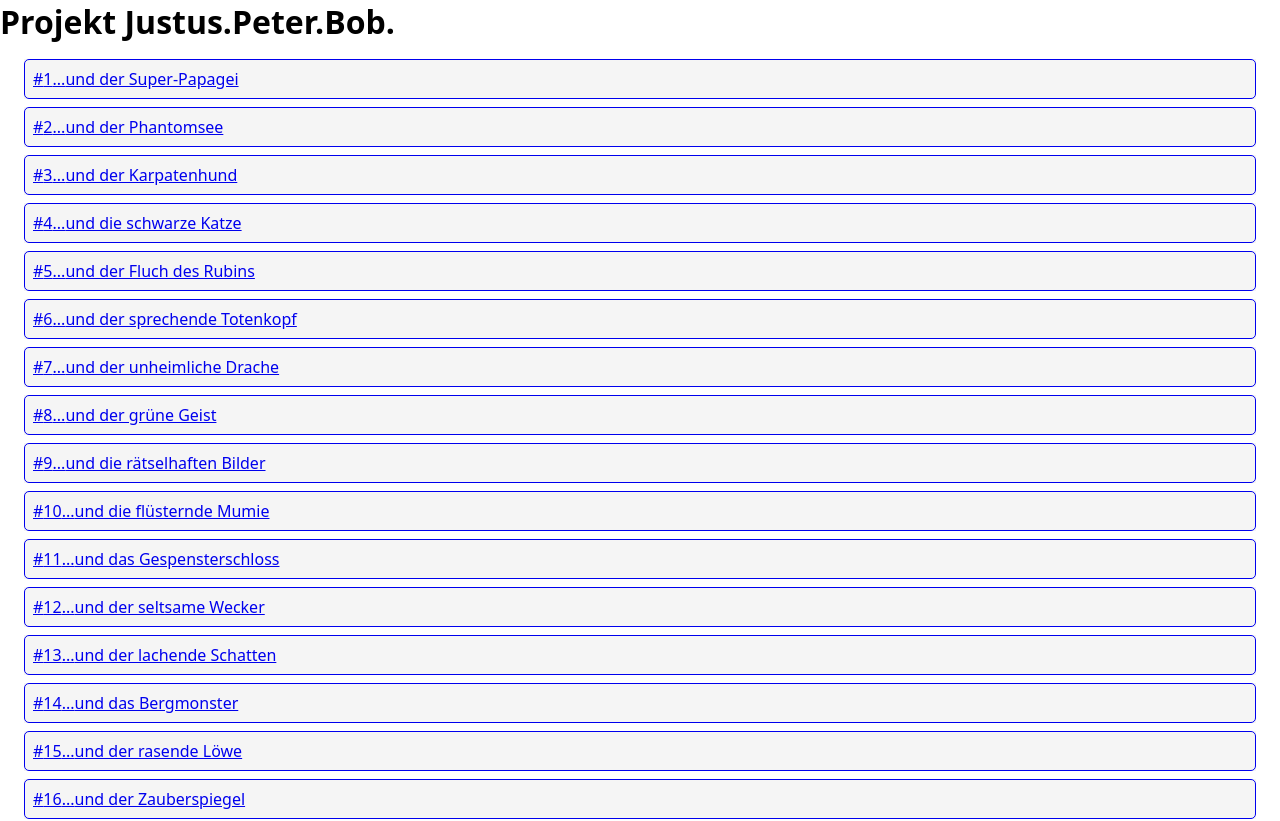
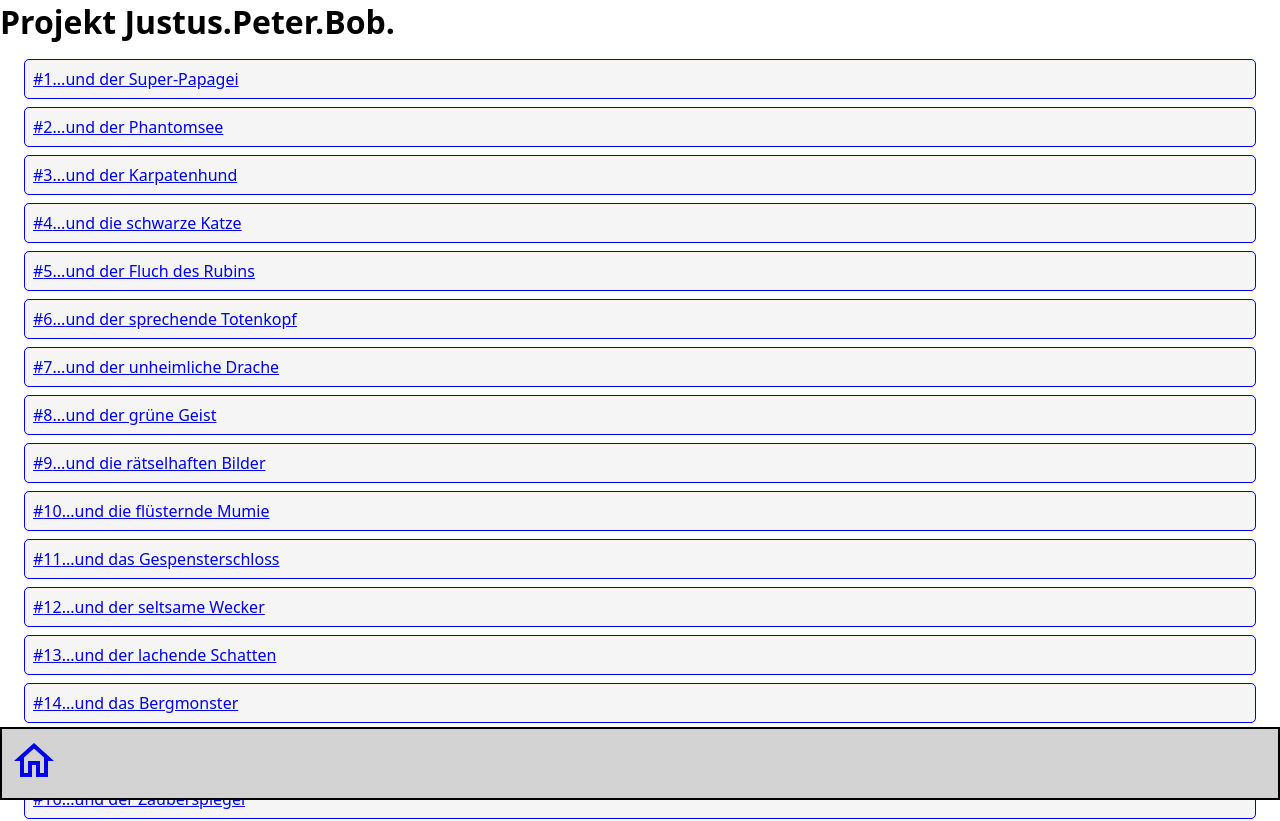
Before and after one commit to RobinWitt/capstone-project, a Next.js app: page / in a window 1280 px wide. Shown: the top 821 px of the page. Built offline with nearby package versions, Linux system fonts and the light colour scheme.

Commit message:
add navigation and return button

```diff
--- /dev/null
+++ b/components/Icons/HomeIcon.js
@@ -0,0 +1,23 @@
+import { StyledSvg } from ".";
+
+export function HomeIconEmpty() {
+  return (
+    <StyledSvg viewBox="0 0 24 24">
+      <path
+        fill="currentColor"
+        d="M12 5.69L17 10.19V18H15V12H9V18H7V10.19L12 5.69M12 3L2 12H5V20H11V14H13V20H19V12H22"
+      />
+    </StyledSvg>
+  );
+}
+
+export function HomeIconFilled() {
+  return (
+    <StyledSvg viewBox="0 0 24 24">
+      <path
+        fill="currentColor"
+        d="M10,20V14H14V20H19V12H22L12,3L2,12H5V20H10Z"
+      />
+    </StyledSvg>
+  );
+}
--- /dev/null
+++ b/components/Icons/index.js
@@ -0,0 +1,6 @@
+import styled from "styled-components";
+
+export const StyledSvg = styled.svg`
+  width: 3rem;
+  height: 3rem;
+`;
--- /dev/null
+++ b/components/Navigation/index.js
@@ -0,0 +1,25 @@
+import Link from "next/link";
+import styled from "styled-components";
+import { HomeIconEmpty } from "../Icons/HomeIcon";
+
+const StyledNav = styled.nav`
+  position: fixed;
+  bottom: 0;
+  width: 100%;
+  padding: 0.5rem;
+  display: flex;
+  justify-content: space-between;
+  align-items: center;
+  background-color: lightgrey;
+  border: 2px solid;
+`;
+
+export default function Navigation() {
+  return (
+    <StyledNav>
+      <Link href="/">
+        <HomeIconEmpty />
+      </Link>
+    </StyledNav>
+  );
+}
--- a/pages/_app.js
+++ b/pages/_app.js
@@ -1,3 +1,4 @@
+import Navigation from "@/components/Navigation";
 import GlobalStyle from "@/styles";
 import Head from "next/head";
 import { SWRConfig } from "swr";
@@ -27,6 +28,7 @@ export default function App({ Component, pageProps }) {
       </Head>
       <SWRConfig value={{ fetcher }}>
         <Component {...pageProps} />
+        <Navigation />
       </SWRConfig>
     </>
   );
--- a/pages/index.js
+++ b/pages/index.js
@@ -1,6 +1,5 @@
 import EpisodeList from "@/components/EpisodeList";
 import EpisodeListItem from "@/components/EpisodeListItem";
-import Link from "next/link";
 import useSWR from "swr";
 
 // this will change when using remote API
```
Also changed, not shown: components/EpisodeDetails/index.js (+7 -0 lines), components/Icons/ReturnIcon.js (added, +12 -0 lines).
